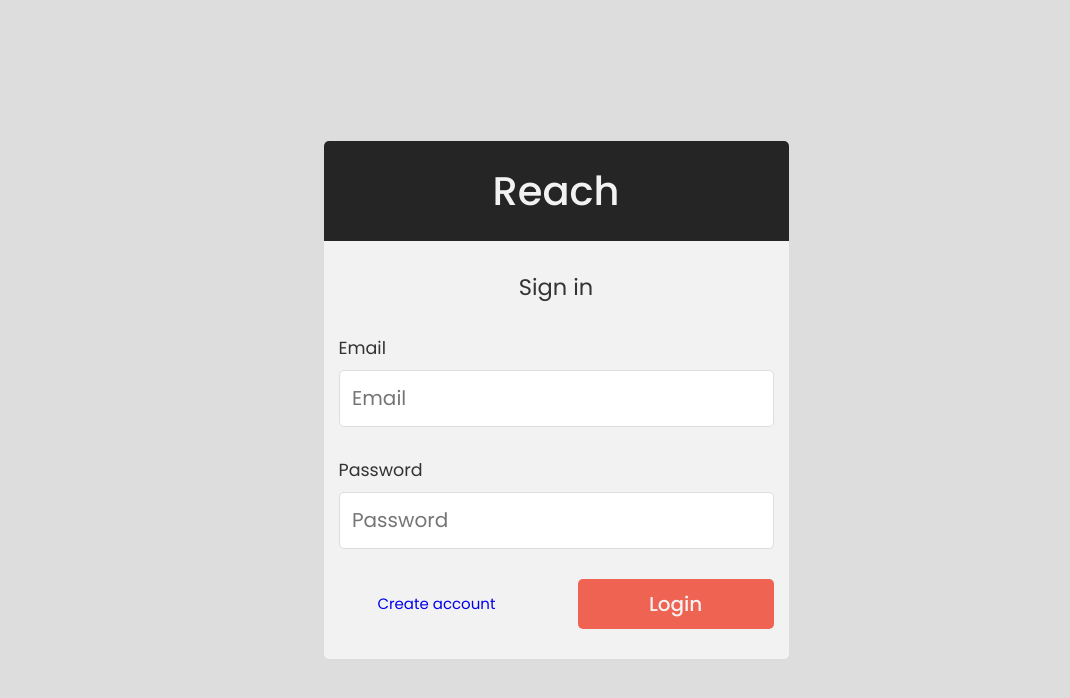
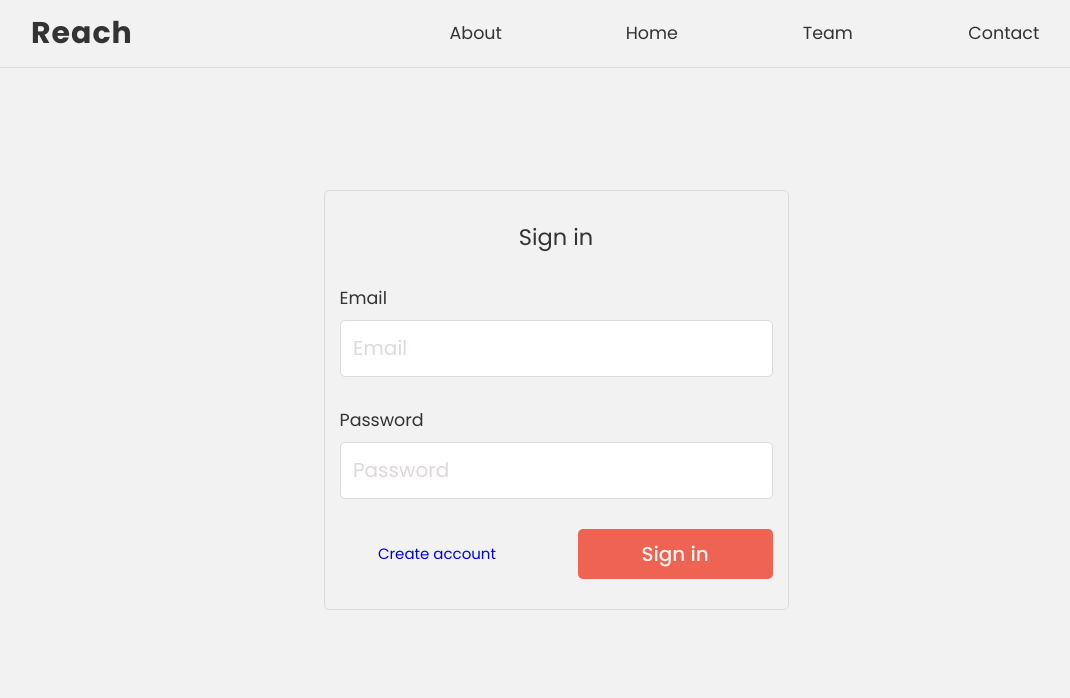
Before and after one commit to rocketxl5/reach, a React (Create React App) app: page /signin in a window 1280 px wide. Shown: the top 698 px of the page, without its empty margins (84-1154 px from the left). Built offline with nearby package versions, Linux system fonts and the light colour scheme; no server answers.

Commit message:
Added style to navbar & forms + singin component with validation hook

```diff
--- a/src/App.js
+++ b/src/App.js
@@ -1,5 +1,5 @@
 import React from 'react';
-import { Routes, Route, Link } from 'react-router-dom';
+import { Routes, Route } from 'react-router-dom';
 import Header from './components/layout/Header';
 import Home from './components/views/Home';
 import Signin from './components/auth/Signin';
@@ -14,7 +14,7 @@ import './css/form.css';
 function App() {
 
   return (
-    <div className="background">
+    <>
       <Header />
       <Routes>
         <Route path="/" element={<Home />} />
@@ -25,7 +25,7 @@ function App() {
       <Routes>
         <Route path="/signup" element={<Signup />} />
       </Routes>
-    </div>
+    </>
   )
 }
 
--- a/src/api/resources.js
+++ b/src/api/resources.js
@@ -1,5 +1,6 @@
 
 const BASE_URL = 'https://reach-iqo7.onrender.com';
+// const BASE_URL = 'http://localhost:5001';
 // const API_URL = 'https://api.scryfall.com';
 
 const access = {
--- a/src/components/auth/Signin.js
+++ b/src/components/auth/Signin.js
@@ -1,9 +1,16 @@
-import React, { useEffect } from 'react'
+import React, { useState, useEffect, useContext } from 'react'
 import { Link } from 'react-router-dom'
 import axios from 'axios'
 import access from '../../api/resources'
+import useLogin from '../hooks/useLogin'
+import validate from '../utilities/validateLogin'
+import { UserContext } from '../../contexts/UserContext'
 
 function Signin() {
+    const [email, setEmail] = useState('')
+    const [password, setPassword] = useState('')
+    const [isValid, setIsValid] = useState(false)
+    // const { setUser } = useContext(UserContext)
 
     useEffect(() => {
         getData()
@@ -16,29 +23,35 @@ function Signin() {
         console.log(data)
     }
 
-    const handleSubmit = e => e.preventDefault()
+    const callback = (values) => {
+        setEmail(values.email)
+        setPassword(values.password)
+        setIsValid(true)
+    }
+
+    const { handleChange, handleSubmit } = useLogin(validate, callback);
 
     return (
         <div className="container">
             <div className="form-content">
-                <div className="form-logo padding-1-inline padding-2-block">
+                {/* <div className="form-logo padding-1-inline padding-2-block">
                     <h1 className="center">Reach</h1>
-                </div>
+                </div> */}
                 <form className="form padding-1-inline padding-2-block">
                     <div className="form-title">
                         <h2>Sign in</h2>
                     </div>
                     <div className="form-element">
                         <label htmlFor="email">Email</label>
-                        <input type="text" id="email" placeholder="Email" />
+                        <input type="text" name="email" id="email" onChange={handleChange} placeholder="Email" />
                     </div>
                     <div className="form-element">
                         <label htmlFor="password">Password</label>
-                        <input type="password" name="password" id="password" placeholder="Password" />
+                        <input type="password" name="password" id="password" onChange={handleChange} placeholder="Password" />
                     </div>
                     <div className="form-element">
                         <Link className="link" to="/signup">Create account</Link>
-                        <button type="submit" onSubmit={handleSubmit}>Login</button>
+                        <button type="submit" onSubmit={handleSubmit}>Sign in</button>
                     </div>
                 </form>
             </div>
--- a/src/components/auth/Signup.js
+++ b/src/components/auth/Signup.js
@@ -4,25 +4,32 @@ import axios from 'axios'
 import access from '../../api/resources'
 
 function Signup() {
-    const handleSubmit = e => e.preventDefault()
+    const handleSubmit = e => {
+        e.preventDefault()
+
+    }
 
     return (
         <div className="container">
             <div className="form-content">
-                <div className="form-logo padding-1-inline padding-2-block">
+                {/* <div className="form-logo padding-1-inline padding-2-block">
                     <h1 className="center">Reach</h1>
-                </div>
+                </div> */}
                 <form className="form padding-1-inline padding-2-block">
                     <div className="form-title">
                         <h2>Create account</h2>
                     </div>
                     <div className="form-element">
+                        <label htmlFor="firstname">First name</label>
+                        <input type="text" id="firstname" name="firstname" placeholder="First Name" />
+                    </div>
+                    <div className="form-element">
+                        <label htmlFor="lastname">Last name</label>
+                        <input type="text" id="lastname" placeholder="Last Name" />
+                    </div>
+                    <div className="form-element">
                         <label htmlFor="email">Email</label>
                         <input type="email" id="email" placeholder="Email" />
-                    </div>
-                    <div className="form-element">
-                        <label htmlFor="email">Username</label>
-                        <input type="text" id="username" placeholder="Username" />
                     </div>
                     <div className="form-element">
                         <label htmlFor="password">Password</label>
--- /dev/null
+++ b/src/components/hooks/useLogin.js
@@ -0,0 +1,37 @@
+import { useState, useEffect } from 'react'
+
+const useForm = (validate, callback) => {
+    const [values, setValues] = useState({
+        email: '',
+        password: ''
+    })
+
+    const [errors, setErrors] = useState({})
+    const [isValid, setIsValid] = useState(false)
+
+    const handleChange = (e) => {
+        const { name, value } = e.target
+
+        setValues({
+            ...values,
+            [name]: value
+        })
+    }
+
+    const handleSubmit = (e) => {
+        e.preventDefault()
+
+        setErrors(validate(values))
+        setIsValid(true)
+    }
+
+    useEffect(() => {
+        if (Object.keys(errors).length === 0 && isValid) {
+            callback(values)
+        }
+    }, [])
+
+    return { handleChange, handleSubmit }
+}
+
+export default useForm;
--- a/src/components/layout/Navbar.js
+++ b/src/components/layout/Navbar.js
@@ -1,4 +1,5 @@
-import React from 'react';
+import React from 'react'
+import { Link } from 'react-router-dom'
 
 function Navbar() {
     return (
@@ -7,10 +8,10 @@ function Navbar() {
             <input type="checkbox" id="mobile-nav" />
             <nav>
                 <ul>
-                    <li><a href="#"><span>Home</span></a></li>
-                    <li><a href="#"><span>Mission</span></a></li>
-                    <li><a href="#"><span>Crew</span></a></li>
-                    <li><a href="#"><span>Data</span></a></li>
+                    <li><Link className="nav-link" to="#"><span>About</span></Link></li>
+                    <li><Link className="nav-link" to="#"><span>Home</span></Link></li>
+                    <li><Link className="nav-link" to="#"><span>Team</span></Link></li>
+                    <li><Link className="nav-link" to="#"><span>Contact</span></Link></li>
                 </ul>
             </nav>
             <label htmlFor="mobile-nav" className="mobile-nav-label">
--- /dev/null
+++ b/src/components/utilities/validateLogin.js
@@ -0,0 +1,13 @@
+const validate = (values) => {
+    const errors = {}
+    // if email is empty
+    if (!values.email.trim()) {
+        errors.email = 'Email is required'
+    }
+
+    if (!values.password) {
+        errors.password = 'Password is required'
+    }
+}
+
+export default validate
--- /dev/null
+++ b/src/contexts/UserContext.js
@@ -0,0 +1,13 @@
+import React, { useState, useEffect, createContext } from 'react'
+
+export const UserContext = createContext(null);
+
+export const UserProvider = ({ children }) => {
+    const [user, setUser] = useState(JSON.parse(localStorage.getItem('user')))
+
+    return (
+        <UserContext.Provider value={{ user, setUser }}>
+            {children}
+        </UserContext.Provider>
+    )
+}
--- a/src/css/form.css
+++ b/src/css/form.css
@@ -1,11 +1,8 @@
 .form-content {
-    min-width: min(95%, 31em);
-    background-color: var(--clr-header);
-    border: 1px solid var(---clr-bg-bod);
-    border-radius: 5px;
+    min-width: min(100%, 31em);
 }
 
-.form-logo {
+/* .form-logo {
     background-color: var(--clr-bg-header);
     border-top-left-radius: 5px;
     border-top-right-radius: 5px;
@@ -16,7 +13,7 @@
     line-height: 1;
     font-size: clamp(2rem, 2rem  + 4vw, 4rem);
     font-weight: 500;
-}
+} */
 
 .form-title h2 {
     text-align: center;
@@ -38,6 +35,14 @@
     font-size: var(--fs-400);
     border-radius: 5px;
     border: 1px solid var(--clr-bg-body)
+}
+
+.form-element input::placeholder {
+    color: var( --clr-bg-body);
+}
+
+.form-element input:focus::placeholder {
+    opacity: 0;
 }
 
 .form-element:last-of-type {
@@ -63,7 +68,12 @@
     text-align: center;
 }
 
-@media screen and (width >= 26em) {
+@media screen and (width >= 25em) {
+    .form-content {
+        border-radius: 5px;
+        border: 1px solid var( --clr-bg-body);
+    }
+
     .form-element label {
         font-size: var(--fs-500);
     }
--- a/src/css/style.css
+++ b/src/css/style.css
@@ -3,9 +3,9 @@
     --clr-primary: #ee6352;
     --clr-header: rgb(243, 242, 242);
     --clr-body: #333;
-    --clr-bg-body: #ddd;
+    --clr-bg-body: #dfd9d9;
     --clr-bg-header: #252525;
-    --clr-light-border: rgba(243, 242, 242, 0.6);
+    --clr-light-border: rgba(163, 163, 163, 0.4);
 
     /* font sizes */
     --fs-xl: clamp(2rem, 1vw + 2rem, 2.5rem);
@@ -26,21 +26,19 @@ html {
 }
 
 body {
+    min-height: 100vh;
+    min-width: 20em;
     font-family: 'Poppins', sans-serif;
     font-size: var(--fs-400);
     line-height: 1.5;
     color: var(--clr-body);
-}
-
-.background {
-    min-height: 100vh;
-    background-color: var(--clr-bg-body);
-    min-width: 12em;
+    background-color: var(--clr-header);
 }
 
 .container {
-    min-height: inherit;
+    min-height: 100vh;
     display: flex;
+    flex-direction: column;
     justify-content: center;
     align-items: center;
     margin-inline: auto;
@@ -51,92 +49,49 @@ body {
     top: 0;
     left: 0;
     width: 100%;
-    padding-inline-start: min(4vw, 2rem);
-    background-color: var(--clr-bg-header);
-    color: var(--clr-header);
-    display: none;
+    height: 4em;
+    padding-inline: min(4vw, 2rem);
+    /* background-color: var(--clr-bg-header); */
+    border-bottom: 1px solid var(--clr-bg-body);
 }
 
 .navbar {
-    width: 100%;
-    margin: 0 auto;
+    position: relative;
     display: flex;
     justify-content: space-between;
     align-items: center;
-    min-height: 4em;
+    width: 100%;
+    height: 100%;
+    margin-inline: auto;
+}
+.logo {
+    line-height: 1;
+    letter-spacing: .1rem;
+    /* font-size: clamp(2rem + 1vw, 2rem + 2vw, 2rem + 4vw); */
 }
 
-.logo {
-    text-transform: uppercase;
-    padding: min(.4rem + 2vw, .5rem) min(.2rem + 3vw, 1.2rem);
-    line-height: 1;
-    letter-spacing: .1rem;
-    font-family: 'Courier New', Courier, monospace;
-    font-size: clamp(1.5rem, .7rem + 2vw, 2rem);
-    color: var(--clr-primary);
-    border: 3px solid var(--clr-header);
-    transition: color 0.2s ease, border-color 0.2s ease;
-    cursor: pointer;
-    /* border-radius: 3px; */
+
+/* Navigation */
+nav ul {
+    position: fixed;
+    inset: 0 0 0 100%;
+    display: flex;
+    flex-direction: column;
+    gap: calc(1em + 2vh);
+    max-height: 100vh;
+    padding-block-start: calc(4em + 15vh);
+    padding-inline-start: 2em;
+    background: var(--clr-header);
+    transition: 0.2s ease;
 }
 
-/* .content {
-    background-color: #fff;
-    padding: min(5%, 2rem);
-    width: min(36em, 80%);
-} */
-
-/* .content h2 {
-    color: var(--clr-primary);
-    font-size: clamp(2rem, 1rem + 4vw, 3rem);
-    font-weight: bold;
+nav  {
+    font-size: var(--fs-500);
 }
 
-.content p {
-    font-size: clamp(1rem, .5rem + 1.5vw, 1.2rem);
-} */
-
-/* Navigation */
-nav {
-    position: fixed;
-    top: 4em;
-    right: 0;
-    width: 0;
-    height: 90vh;
-    z-index: 75;
-    background-color: var(--clr-header);
-    transition: width 0.3s ease-in-out;
-}
-
-nav ul {
-    background-color: var(--clr-header);
-}
-
-nav li {
-    margin-top: 2px;
-}
-
-nav li:nth-of-type(1) {
-    margin: 0;
-}
-
-nav a {
-    display: block;
-    color: var(--clr-bg-header);
-    width: 100%;
-    padding: 0.6em 1em;
-    font-size: 1.5em;
-    font-weight: 600;
-    border-bottom: 1px solid #c9c1c1;
-    opacity: 0;
-    transition-property: opacity;
-    transition-delay: 0.2s;
-    transition-duration: 0.2s;
-    transition-timing-function: ease-in-out;
-}
-
-nav li:nth-of-type(1) a {
-    border-top: 1px solid #c9c1c1;
+nav .nav-link {
+    font-size: var(--fs-500);
+    color: var(--clr-body);
 }
 
 #mobile-nav {
@@ -146,23 +101,20 @@ nav li:nth-of-type(1) a {
 .mobile-nav-label {
     position: relative;
     display: flex;
-    align-items: center;
-    justify-content: center;
-    height: 4em;
-    width: 4em;
+    width: 2em;
+    padding-block: 1em;
     cursor: pointer;
-    background-color: var(--clr-bg-header);
-    transition: background-color 1s ease;
 }
 
 .mobile-nav-label span,
 .mobile-nav-label::before,
 .mobile-nav-label::after {
-    width: 2em;
+    width: 3rem;
     height: 3px;
-    border-radius: 10px;
-    background-color: var(--clr-header);
-    transition: all 0.6s ease;
+    border-radius: 5px;
+    background-color: var(--clr-body);
+    transition: 0.2s ease;
+    z-index: 999;
 }
 
 .mobile-nav-label::before,
@@ -172,21 +124,21 @@ nav li:nth-of-type(1) a {
 }
 
 .mobile-nav-label::before {
-    top: 21px;
+    top: 5px;
 }
 
 .mobile-nav-label::after {
-    bottom: 21px;
+    bottom: 5px;
 }
 
 header:has(input:checked) .mobile-nav-label::before {
-    transform: rotate(-45deg) translate(-5px, 8px);
-    background-color: var(--clr-bg-header);
+    transform: rotate(-45deg) translate(-6px, 8px);
+
 }
 
 header:has(input:checked) .mobile-nav-label::after {
-    transform: rotate(45deg) translate(-5px, -8px);
-    background-color: var(--clr-bg-header);
+    transform: rotate(45deg) translate(-6px, -8px);
+
 }
 
 header:has(input:checked) .mobile-nav-label span {
@@ -197,21 +149,15 @@ header:has(input:checked) .mobile-nav-label {
     background-color: var(--clr-header);
 }
 
-header:has(input:checked) nav {
-    width: 98%;
+header:has(input:checked) nav ul {
+    left: 0;
 }
 
-header:has(input:checked) nav a {
-    opacity: 1;
-}
+@media screen and (width >= 35em) {
+    .main-header {
+        height: 4.5em;
+    }
 
-@media screen and (width <= 25em) {
-    body {
-        min-width: 20em;
-    }
-}
-
-@media screen and (width >= 40rem) {
     .mobile-nav-label {
         display: none;
     }
@@ -220,55 +166,64 @@ header:has(input:checked) nav a {
         padding: 0 min(4vw, 2rem);
     }
 
-    .logo:hover {
-        color: var(--clr-header);
-        background-color: var(--clr-primary);
-        /* border-color: var(--clr-primary); */
-    }
-
     nav {
-        position: static;
-        width: 60%;
-        height: inherit;
+        height: 100%;
+        width: 65%;
     }
 
     nav ul {
-        display: flex;
-        justify-content: space-between;
-        width: 100%;
-        background-color: var(--clr-bg-header);
+        position: static;
+        flex-direction: row;
+        align-items: center;
+        background: none;
+        backdrop-filter: none;
+        gap: calc(0.5em + 1vw);
+        padding: 0;
+        height: 100%;
     }
 
-    nav li::after {
-        content: '';
-        display: block;
-        width: 0;
-        height: 2px;
-        background-color: var(--clr-header);
-        transition: width .2s;
+    nav li {
+        /* margin-inline-end: min(2em, 2em + 3vw); */
+        /* flex-grow: 1; */
+        flex-basis: 100%;
+        height: 100%;
     }
 
-    nav li:hover::after {
-        width: 100%;
+    nav .nav-link {
+        display: flex;
+        align-items: center;
+        height: 100%;
+        padding-inline: calc(0.2em + 1vw);
+        /* font-size: clamp(1rem, .5rem + 1.5vw, 1.5rem); */
     }
 
-    nav a {
-        opacity: 1;
-        /* font-size: clamp(1.1rem, 2vw, 1.5rem); */
-        font-size: clamp(1rem, .5rem + 1.5vw, 1.5rem);
-        padding: .1em .1em;
-        color: var(--clr-header);
-        border-bottom: none;
+    nav span {
+        position: relative;
+        display: flex;
+        align-items: center;
+        height: 100%;
+        margin-inline: auto;
     }
 
-    nav li:nth-of-type(1) a {
-        border-top: none;
+    nav span::after {
+        content: '';
+        position: absolute;
+        bottom: 0;
+        left: 0;
+        width: 0;
+        height: 1px;
+        background-color: var(--clr-body);
+        transition: width 0.1s;
+    }
+
+    nav .nav-link:hover span::after {
+        width: 100%;
     }
 }
 
 @media screen and (width >= 70em) {
     .navbar {
-        max-width: 70em;
+        width: 70em;
     }
 
     .container {
```
Also changed, not shown: src/App.css (deleted, +0 -38 lines).
